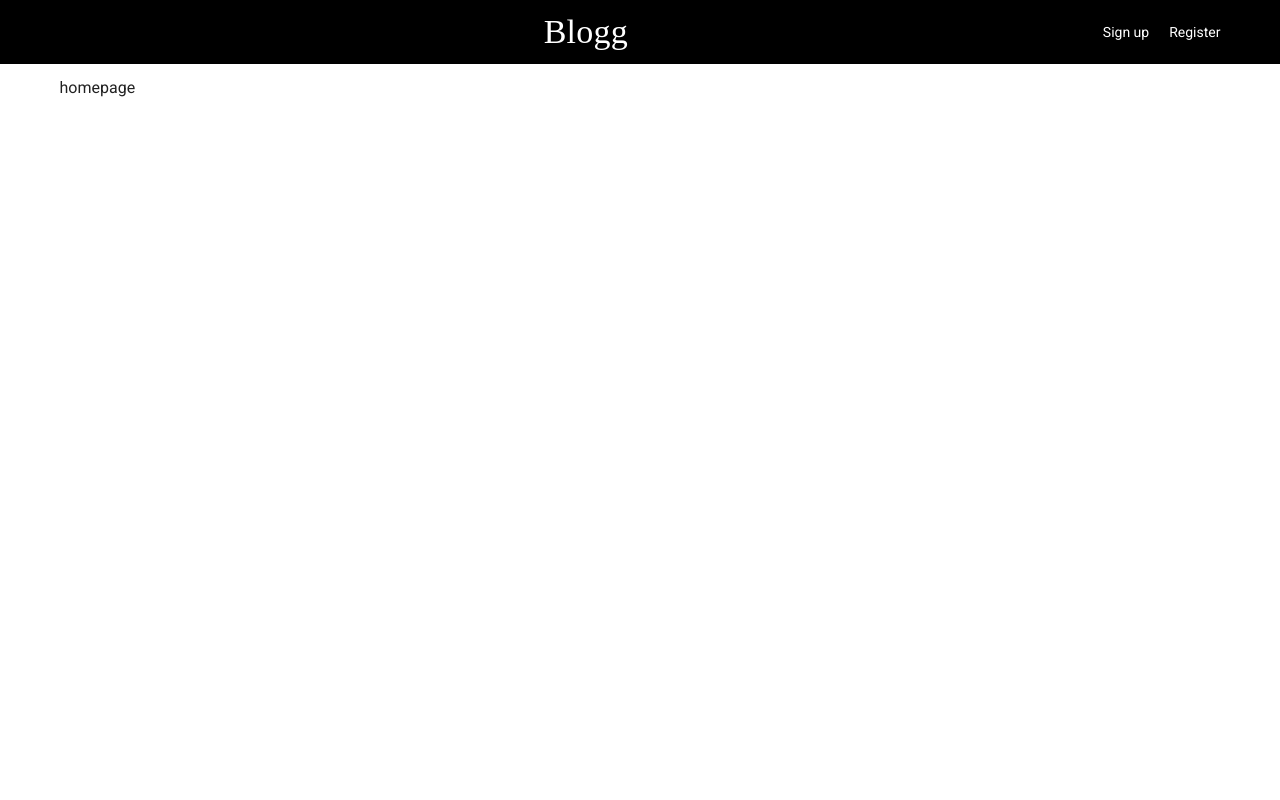
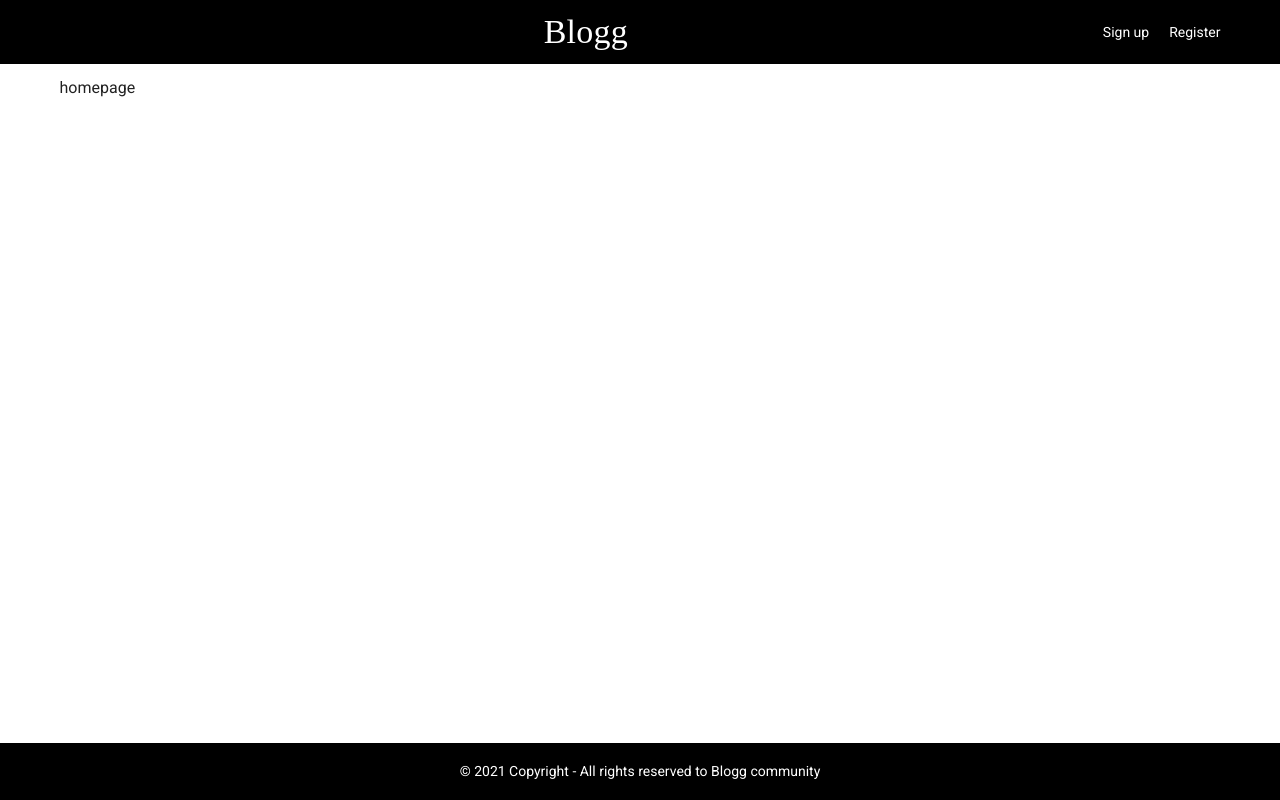
Before and after one commit to Achraffawzi/blogg-FRONTEND, a Nuxt app: page / in a window 1280 px wide. Built offline with nearby package versions, Linux system fonts and the light colour scheme; a web font is replaced by a local one.

Commit message:
Adding footer

```diff
--- /dev/null
+++ b/assets/css/global.css
@@ -0,0 +1,10 @@
+* {
+  margin: 0;
+  padding: 0;
+  box-sizing: border-box;
+}
+
+h1, h2, h3, h4, h5, h6, p {
+  margin: 0 !important;
+  padding: 0;
+}
--- /dev/null
+++ b/components/AppFooter.vue
@@ -0,0 +1,27 @@
+<template>
+  <div class="app-footer">
+    <v-footer class="black">
+      <v-container>
+        <p class="white--text text-center footer-content">&copy; {{ getCurrentYear }} Copyright - All rights reserved to Blogg community</p>
+      </v-container>
+    </v-footer>
+  </div>
+</template>
+
+<script>
+  export default {
+    name: "AppFooter",
+
+    computed: {
+      getCurrentYear() {
+        return new Date().getFullYear();
+      },
+    },
+  }
+</script>
+
+<style scoped>
+.footer-content {
+  font-size: 14px !important;
+}
+</style>
--- a/layouts/default.vue
+++ b/layouts/default.vue
@@ -6,6 +6,7 @@
         <Nuxt />
       </v-container>
     </v-main>
+    <AppFooter />
   </v-app>
 </template>
 
--- a/nuxt.config.js
+++ b/nuxt.config.js
@@ -19,6 +19,7 @@ export default {
 
   // Global CSS: https://go.nuxtjs.dev/config-css
   css: [
+    '@/assets/css/global.css',
   ],
 
   // Plugins to run before rendering page: https://go.nuxtjs.dev/config-plugins
```
Also changed, not shown: 1 other file (tests, documents, lock files or other folders).
